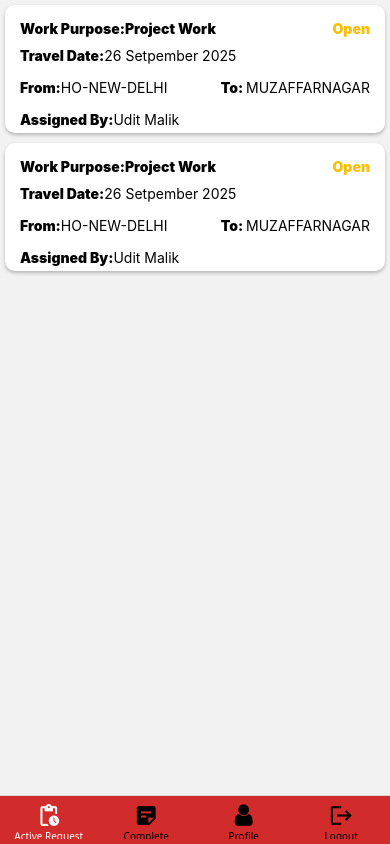
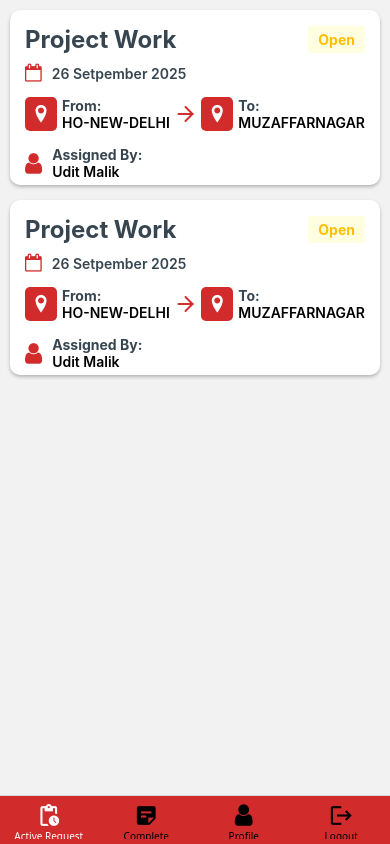
Before and after one commit to uditmalik1998/react-native, a React Native app: screen /Main in a window 390 px wide. Built offline with nearby package versions, Linux system fonts and the light colour scheme.

Commit message:
card, loginscreen, logoutscreen styling fixes

```diff
--- a/app/component/card.js
+++ b/app/component/card.js
@@ -1,5 +1,8 @@
 import { Text, View, StyleSheet } from 'react-native';
-import {getTypeColor} from "../utils/commonfunctions";
+import { getTypeColor } from '../utils/commonfunctions';
+import Font from 'react-native-vector-icons/FontAwesome';
+import Entypo from 'react-native-vector-icons/Entypo';
+import Feather from 'react-native-vector-icons/Feather';
 
 const Card = props => {
   const {
@@ -17,30 +20,49 @@ const Card = props => {
     <View style={styles.cardContainer}>
       <View style={styles.sectionWrapper}>
         <View style={styles.txtContainer}>
-          <Text style={styles.txtBold}>Work Purpose:</Text>
-          <Text style={styles.txtBold}>{workpurpose}</Text>
+          {/* <Text style={styles.txtBold}>Work Purpose:</Text> */}
+          <Text style={[styles.txtBold, styles.workPurpose]}>
+            {workpurpose}
+          </Text>
         </View>
-        <View>
+        <View style={styles.typeWrapper}>
           <Text style={[styles.txtBold, styles.highLight, color]}>{type}</Text>
         </View>
       </View>
       <View style={styles.txtContainer}>
-        <Text style={styles.txtBold}>Travel Date:</Text>
-        <Text>{traveldate}</Text>
+        {/* <Text style={styles.txtBold}>Travel Date:</Text> */}
+        <Font name="calendar-o" size={18} color="#D22B2B" />
+        <Text style={styles.dateTxt}>{traveldate}</Text>
       </View>
       <View style={[styles.txtContainer, styles.details]}>
         <View style={styles.txtContainer}>
-          <Text style={styles.txtBold}>From:</Text>
-          <Text>{from}</Text>
+          <View style={styles.lIconWrapper}>
+            <Entypo name="location-pin" size={22} color="#FFFFFF" />
+          </View>
+          <View>
+            <Text style={styles.txtBold}>From:</Text>
+            <Text style={styles.assignedTxt}>{from}</Text>
+          </View>
         </View>
+        <Feather name="arrow-right" size={24} color="#D22B2B" />
         <View style={styles.txtContainer}>
-          <Text style={styles.txtBold}>To: </Text>
-          <Text>{to}</Text>
+          <View style={styles.lIconWrapper}>
+            <Entypo name="location-pin" size={22} color="#FFFFFF" />
+          </View>
+          <View>
+            <Text style={styles.txtBold}>To: </Text>
+            <Text style={styles.assignedTxt}>{to}</Text>
+          </View>
         </View>
       </View>
       <View style={styles.txtContainer}>
-        <Text style={styles.txtBold}>Assigned By:</Text>
-        <Text>{assignedby}</Text>
+        <View style={styles.userLogo}>
+          <Font name="user" size={24} color="#D22B2B" />
+        </View>
+        <View>
+          <Text style={styles.txtBold}>Assigned By:</Text>
+          <Text style={styles.assignedTxt}>{assignedby}</Text>
+        </View>
       </View>
     </View>
   );
@@ -50,7 +72,9 @@ export default Card;
 
 const styles = StyleSheet.create({
   cardContainer: {
-    margin: 5,
+    marginHorizontal: 10,
+    marginTop: 10,
+    marginBottom:5,
     paddingHorizontal: 15,
     elevation: 5,
     backgroundColor: '#FFFFFF',
@@ -61,11 +85,13 @@ const styles = StyleSheet.create({
     shadowRadius: 3.84,
   },
   txtBold: {
-    fontWeight: 900,
+    fontWeight: '700',
+    color: '#36454F',
   },
   txtContainer: {
     flexDirection: 'row',
     paddingVertical: 5,
+    alignItems: 'center',
   },
   details: {
     justifyContent: 'space-between',
@@ -73,9 +99,35 @@ const styles = StyleSheet.create({
   sectionWrapper: {
     flexDirection: 'row',
     justifyContent: 'space-between',
+    alignItems: 'center',
     paddingTop: 10,
   },
   highLight: {
     paddingVertical: 5,
   },
+  workPurpose: {
+    fontSize: 24,
+  },
+  typeWrapper: {
+    backgroundColor: '#fffee0',
+    paddingHorizontal: 10,
+    borderradius: 5,
+  },
+  dateTxt: {
+    fontWeight: '600',
+    paddingLeft: 10,
+    color: '#36454F',
+  },
+  userLogo: {
+    paddingRight: 10,
+  },
+  assignedTxt: {
+    fontWeight: '600',
+  },
+  lIconWrapper: {
+    backgroundColor: '#D22B2B',
+    borderRadius:5,
+    padding:5,
+    marginRight:5
+  },
 });
--- a/app/screens/loginscreen.js
+++ b/app/screens/loginscreen.js
@@ -13,7 +13,7 @@ import {
 } from 'react-native';
 import React, { useState } from 'react';
 import { useNavigation } from '@react-navigation/native';
-import Icon from 'react-native-vector-icons/FontAwesome';
+import Font from 'react-native-vector-icons/FontAwesome';
 
 const LoginScreen = () => {
   const [values, setValues] = useState({ userId: '', password: '' });
@@ -38,10 +38,16 @@ const LoginScreen = () => {
           </View>
           <View style={styles.heading}>
             <Text style={styles.headingTxt}>Travel Desk</Text>
+            <Text style={styles.subHeading}>
+              Something Text for the SubHeading
+            </Text>
           </View>
           <View style={styles.textWrapper}>
+            <Text style={styles.userIdText}>User Id</Text>
+            <View style={styles.passwordWrapper}>
+              <Font name="user" size={24} color="#D22B2B" />
               <TextInput
-              style={styles.userText}
+                style={styles.password}
                 placeholder="Enter User Id"
                 value={values.userId}
                 onChangeText={text =>
@@ -49,7 +55,10 @@ const LoginScreen = () => {
                 }
                 keyboardType="default"
               />
+            </View>
+            <Text style={styles.userIdText}>Password</Text>
             <View style={styles.passwordWrapper}>
+              <Font name="lock" size={24} color="#D22B2B" />
               <TextInput
                 style={styles.password}
                 placeholder="Enter Password"
@@ -60,10 +69,11 @@ const LoginScreen = () => {
                 }
               />
               <TouchableOpacity onPress={() => setShowPassword(!showPassword)}>
-                <Icon
+                <Font
                   name={showPassword ? 'eye-slash' : 'eye'}
                   size={24}
-                  color="#000000"
+                  color="#D22B2B"
+                  style={styles.eyeWrapper}
                 />
               </TouchableOpacity>
             </View>
@@ -74,6 +84,9 @@ const LoginScreen = () => {
           >
             <Text style={styles.txt}>Proceed</Text>
           </TouchableOpacity>
+          <Text style={styles.bottomHeading}>
+            Something Text for the Bottom Heading
+          </Text>
         </ScrollView>
       </TouchableWithoutFeedback>
     </KeyboardAvoidingView>
@@ -90,29 +103,22 @@ const styles = StyleSheet.create({
     justifyContent: 'center',
   },
   appLogo: {
-    width: 80,
-    height: 80,
+    width: 120,
+    height: 120,
     marginBottom: 20,
-  },
-  userText: {
-    borderWidth: 2,
-    borderColor: 'black',
-    marginBottom: 12,
-    paddingHorizontal: 10,
-    paddingVertical: 8,
-    fontSize: 16,
+    borderRadius: 60,
   },
   passwordWrapper: {
     flexDirection: 'row',
-    justifyContent: 'space-between',
     alignItems: 'center',
-    borderWidth: 2,
-    borderColor: 'black',
+    borderWidth: 1,
+    borderRadius: 10,
+    borderColor: '#36454F',
     paddingHorizontal: 5,
     marginBottom: 20,
   },
   password: {
-    width: '90%',
+    width: '86%',
   },
   textWrapper: {
     width: '90%',
@@ -121,15 +127,33 @@ const styles = StyleSheet.create({
     backgroundColor: '#D22B2B',
     paddingVertical: 10,
     paddingHorizontal: '38%',
+    borderRadius: 10,
   },
   txt: {
     color: 'white',
+    fontWeight: '600',
   },
   heading: {
-    marginBottom: 20,
+    marginBottom: 40,
+    alignItems: 'center',
   },
   headingTxt: {
-    fontSize: 20,
+    fontSize: 32,
     fontWeight: 900,
+    color: '#36454F',
+  },
+  subHeading: {
+    fontSize: 14,
+    color: '#36454F',
+    fontWeight: '600',
+  },
+  bottomHeading: {
+    color: '#36454F',
+    paddingTop: 30,
+  },
+  userIdText: {
+    fontWeight: '600',
+    color: '#36454F',
+    paddingBottom:5
   },
 });
--- a/app/screens/logoutscreen.js
+++ b/app/screens/logoutscreen.js
@@ -9,12 +9,20 @@ const Logout = () => {
         <Text style={styles.txt}>Are you Sure?</Text>
         <Text style={styles.txt}>You want to logout?</Text>
       </View>
+      <View style={styles.btnWrapper}>
+        <TouchableOpacity
+          style={styles.btnContainer}
+          onPress={() => navigation.navigate('Pending')}
+        >
+          <Text style={styles.logoutBtn}>Cancel</Text>
+        </TouchableOpacity>
         <TouchableOpacity
           style={styles.btnContainer}
           onPress={() => navigation.navigate('Login')}
         >
           <Text style={styles.btn}>Logout</Text>
         </TouchableOpacity>
+      </View>
     </View>
   );
 };
@@ -28,6 +36,7 @@ const styles = StyleSheet.create({
   },
   txt: {
     fontSize: 24,
+    color: '#36454F',
   },
   details: {
     alignItems: 'center',
@@ -40,8 +49,23 @@ const styles = StyleSheet.create({
     backgroundColor: '#D22B2B',
     color: '#FFFFFF',
     fontSize: 18,
+    fontWeight: '600',
     paddingHorizontal: 40,
     paddingVertical: 5,
     borderRadius: 20,
   },
+  logoutBtn: {
+    color: '#36454F',
+    borderColor: '#36454F',
+    borderWidth: 1.5,
+    borderRadius: 20,
+    fontSize: 18,
+    fontWeight: '600',
+    paddingHorizontal: 40,
+    paddingVertical: 5,
+  },
+  btnWrapper: {
+    flexDirection: 'row',
+    justifyContent: 'center',
+  },
 });
```
Also changed, not shown: 1 other file (tests, documents, lock files or other folders). Lines whose indentation alone changed are shown as unchanged.
